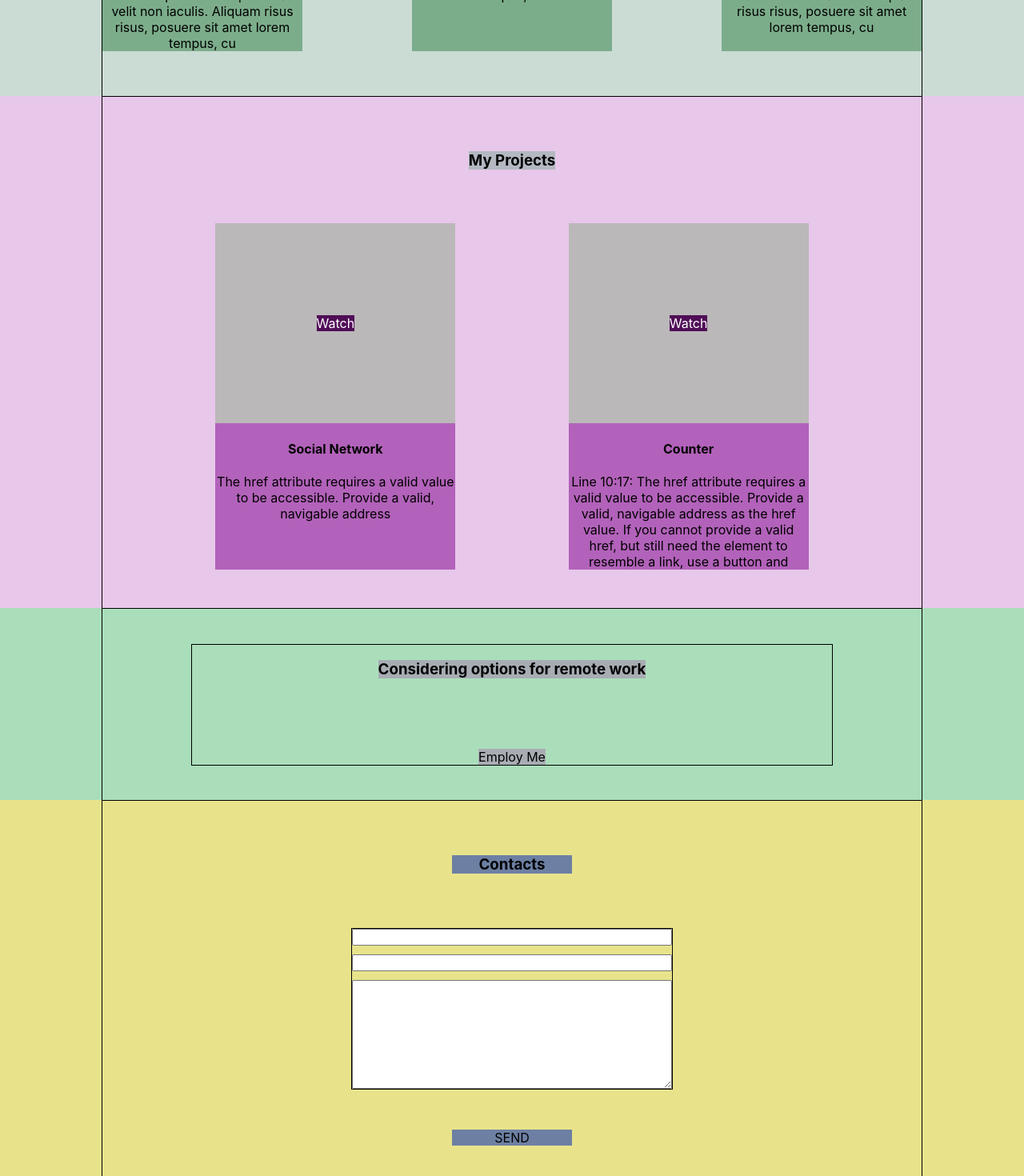
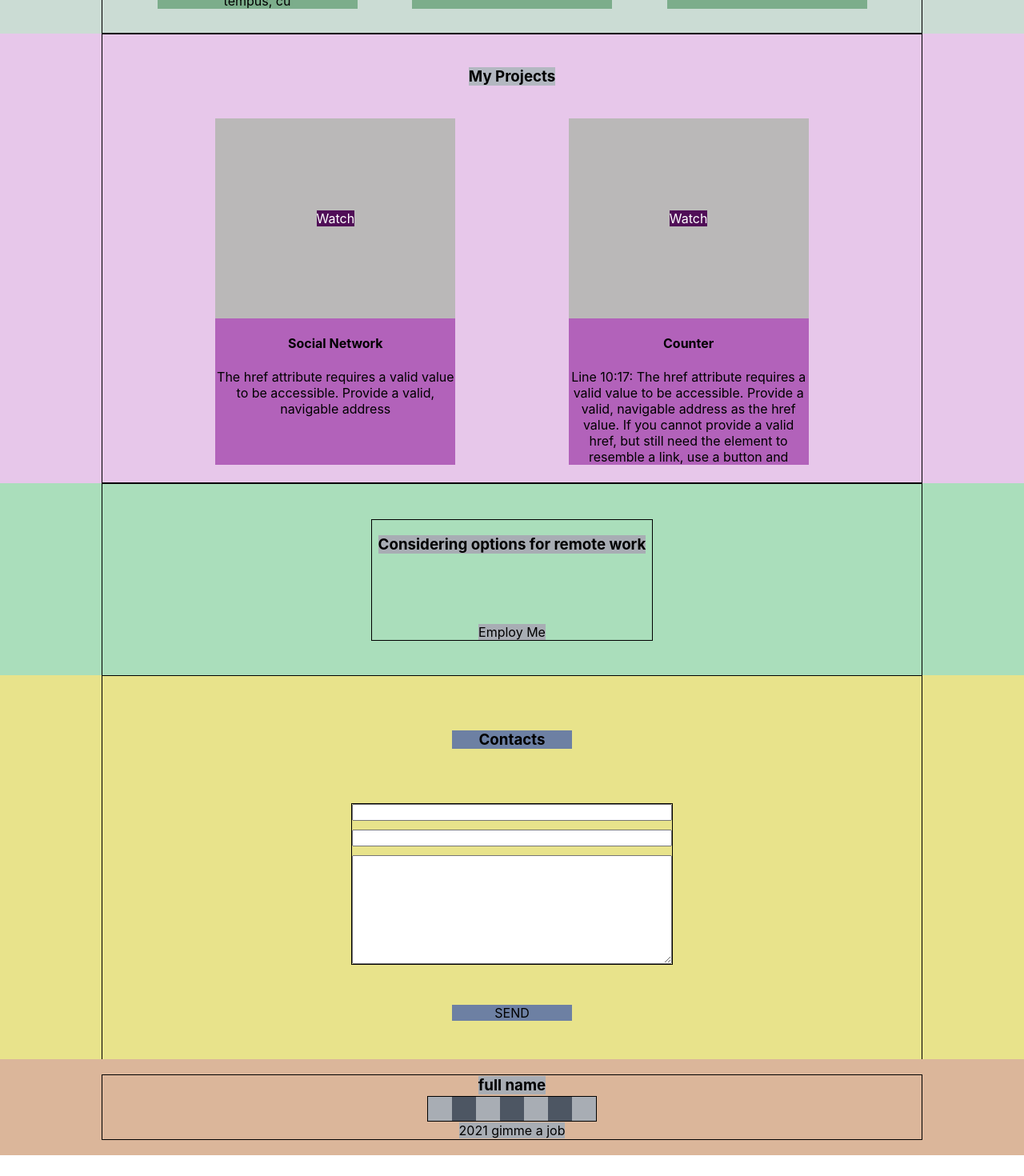
Before and after one commit to 6y6jlb/my-portfolio-js, a React (Create React App) app: page / in a window 1280 px wide. Shown: the part 1240-2710 px from the top of the page at 80% size. After the commit the page ends 2684 px from the top, so only its background shows below. Built offline with nearby package versions, Linux system fonts and the light colour scheme.

Commit message:
added footer

```diff
--- a/package.json
+++ b/package.json
@@ -1,11 +1,13 @@
 {
   "name": "my-portfolio-js",
+  "homepage": "http://6y6jlb.github.io/my-portfolio-js",
   "version": "0.1.0",
   "private": true,
   "dependencies": {
     "@testing-library/jest-dom": "^5.11.4",
     "@testing-library/react": "^11.1.0",
     "@testing-library/user-event": "^12.1.10",
+    "gh-pages": "^3.1.0",
     "react": "^17.0.2",
     "react-dom": "^17.0.2",
     "react-scripts": "4.0.3",
@@ -15,7 +17,9 @@
     "start": "react-scripts start",
     "build": "react-scripts build",
     "test": "react-scripts test",
-    "eject": "react-scripts eject"
+    "eject": "react-scripts eject",
+    "predeploy": "yarn run build",
+    "deploy": "gh-pages -d build"
   },
   "eslintConfig": {
     "extends": [
--- a/src/App.css
+++ b/src/App.css
@@ -1,3 +1,6 @@
 .App {
   text-align: start;
 }
+a {
+  color: white;
+}
--- a/src/App.js
+++ b/src/App.js
@@ -3,8 +3,9 @@ import Header from "./header/Header";
 import Main from "./main/Main";
 import Skills from "./skills/Skills";
 import MyProjects from "./myProjects/MyProjects";
-import RemoteJob from "./skills/remoteJob/RemoteJob";
+import RemoteJob from "./remoteJob/RemoteJob";
 import Contacts from "./contacts/Contacts";
+import Footer from "./footer/Footer";
 
 const App = () => {
   return (
@@ -15,6 +16,7 @@ const App = () => {
           <MyProjects/>
           <RemoteJob/>
           <Contacts/>
+          <Footer/>
       </div>
   );
 }
--- /dev/null
+++ b/src/footer/Footer.js
@@ -0,0 +1,24 @@
+import style from './Footer.module.css'
+import containerStyle from '../common/styles/Container.module.css'
+
+const Footer = (props) => {
+    return (
+        <div className={style.footerFrame}>
+            <div className={`${containerStyle.mainContainer} ${style.container}`}>
+                <h3 className={style.title}>full name</h3>
+                <div className={style.insideContainer}>
+                    <div className={style.first}></div>
+                    <div className={style.second}></div>
+                    <div className={style.first}></div>
+                    <div className={style.second}></div>
+                    <div className={style.first}></div>
+                    <div className={style.second}></div>
+                    <div className={style.first}></div>
+                </div>
+                <span className={style.lowSpan}>2021 gimme a job</span>
+            </div>
+
+        </div>
+    )
+}
+export default Footer;
--- /dev/null
+++ b/src/footer/Footer.module.css
@@ -0,0 +1,35 @@
+
+.footerFrame {
+    background-color: #dbb69a;
+    min-height: 15vh;
+    display: flex;
+    align-items: center;
+}
+.container {
+    min-height: 10vh;
+    display: flex;
+    flex-direction: column;
+    justify-content: space-evenly;
+}
+.title {
+    margin: 0;
+    background-color:  #a8adb4;
+}
+.insideContainer{
+    border: 1px solid black;
+    display: flex;
+    flex-direction: row;
+}
+.first {
+    width: 30px;
+    height: 30px;
+    background-color: #a8adb4;
+}
+.second {
+    width: 30px;
+    height: 30px;
+    background-color: #4d5663;
+}
+.lowSpan {
+    background-color:  #a8adb4;
+}
--- a/src/myProjects/MyProjects.module.css
+++ b/src/myProjects/MyProjects.module.css
@@ -1,8 +1,9 @@
 .projectsBlock {
-    height: 80vh;
+    height: max-content;
     background-color: #e7c7ea;
 }
 .container {
+    min-height: 70vh;
     height: 100%;
     align-items: center;
     justify-content: space-evenly;
@@ -19,4 +20,5 @@
     display: flex;
     justify-content: space-evenly;
     flex-wrap: wrap;
+
 }
--- a/src/skills/remoteJob/RemoteJob.js
+++ b/src/remoteJob/RemoteJob.js
@@ -1,5 +1,5 @@
 import style from './RemoteJob.module.css'
-import containerStyle from '../../common/styles/Container.module.css'
+import containerStyle from '../common/styles/Container.module.css'
 
 const RemoteJob = () =>{
     return (
--- a/src/skills/remoteJob/RemoteJob.module.css
+++ b/src/remoteJob/RemoteJob.module.css
@@ -10,7 +10,7 @@
 }
 
 .insideWrapper {
-    width: 800px;
+    min-width: 350px;
     height: 150px;
     border:1px solid;
     display: flex;
--- a/src/skills/Skills.module.css
+++ b/src/skills/Skills.module.css
@@ -1,8 +1,8 @@
 .skillsBlock  {
-    height: 60vh;
     background-color: #cbdcd4;
 }
 .skillsContainer {
+    min-height: 50vh;
     align-items: center;
     justify-content: space-evenly;
     flex-direction: column;
@@ -14,6 +14,8 @@
 .skills {
     width: 100%;
     display: flex;
-    justify-content: space-between;
     flex-wrap: wrap;
+    height: max-content;
+    justify-content: space-evenly;
+
 }
```
Also changed, not shown: 1 other file (tests, documents, lock files or other folders).
